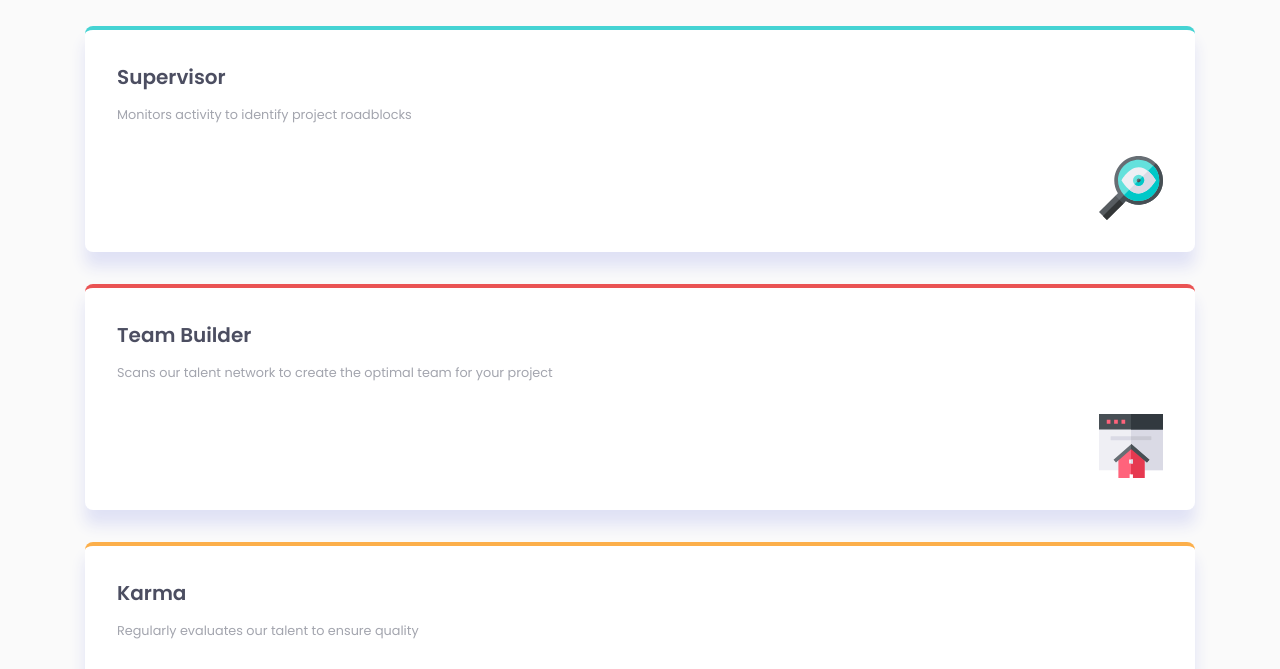
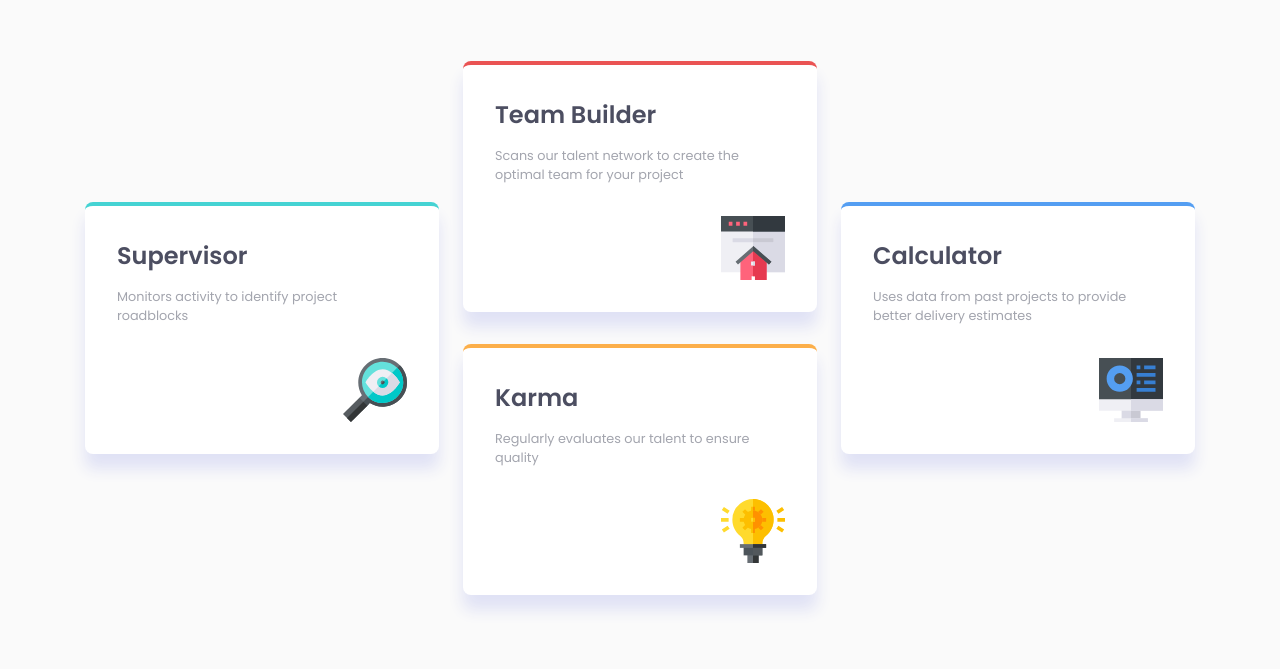
Before and after one commit to riccardofano/four-card-feature-section, a website built with Vite: page index.html in a window 1280 px wide. Shown: the part 252-921 px from the top of the page. Built offline with nearby package versions, Linux system fonts and the light colour scheme.

Commit message:
style desktop responsive size

```diff
--- /dev/null
+++ b/scss/_mixins.scss
@@ -0,0 +1,5 @@
+@mixin for-desktop {
+  @media (min-width: 60em) {
+    @content;
+  }
+}
--- a/style.scss
+++ b/style.scss
@@ -1,4 +1,5 @@
 @forward "/scss/reset";
+@use "/scss/mixins" as *;
 
 :root {
   --c-primary-red: hsl(0, 78%, 62%);
@@ -27,6 +28,11 @@
   --fw-light: 200;
   --fw-regular: 400;
   --fw-bold: 600;
+
+  @include for-desktop {
+    --fs-h2: var(--fs-600);
+    --fs-h1: var(--fs-800);
+  }
 }
 
 body {
@@ -118,6 +124,27 @@ body {
   display: grid;
   gap: 2rem 1.5rem;
 
+  @include for-desktop {
+    grid-template-columns: repeat(3, 1fr);
+    grid-template-rows: repeat(2, 1fr);
+    align-items: center;
+  }
+}
+
+@include for-desktop {
+  .grid > .row-span-2 {
+    grid-row: -1 / 1;
+  }
+
+  .grid > *[data-col="1"] {
+    grid-column: 1;
+  }
+  .grid > *[data-col="2"] {
+    grid-column: 2;
+  }
+  .grid > *[data-col="3"] {
+    grid-column: 3;
+  }
 }
 
 .card {
```
